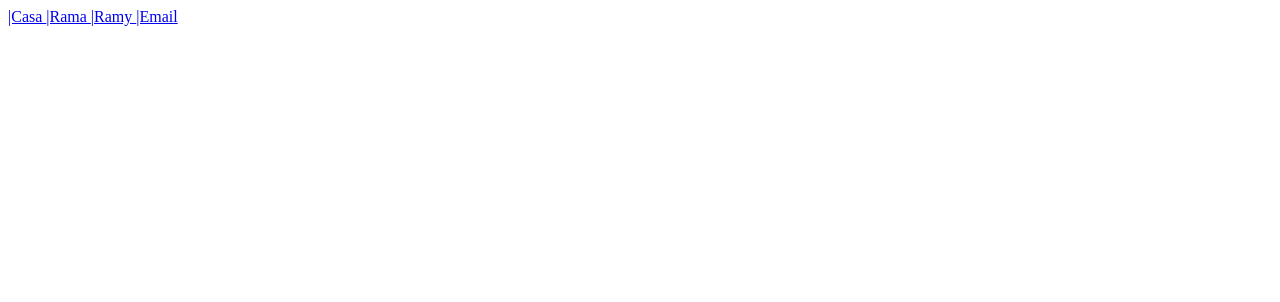
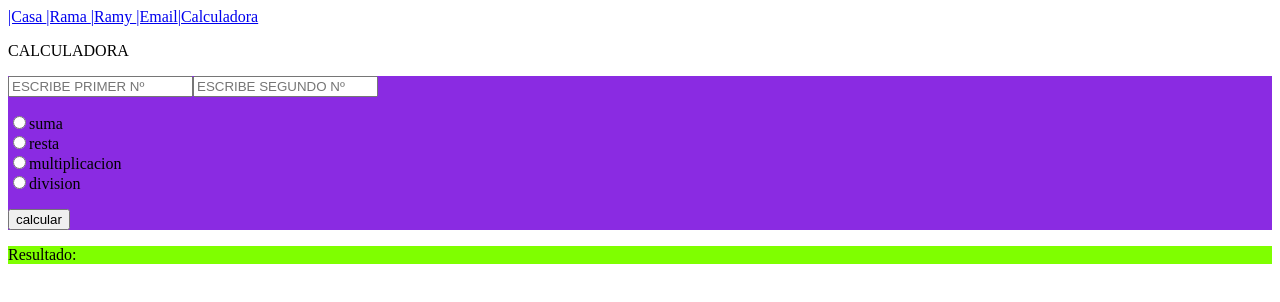
Before and after one commit to ramiro-2021/aprendiendo-angular, an Angular app: page /calculadora in a window 1280 px wide. Before the commit this address led to /. Shown: the top 302 px of the page. Built offline with nearby package versions, Linux system fonts and the light colour scheme.

Commit message:
calculadora

```diff
--- a/src/app/app.component.html
+++ b/src/app/app.component.html
@@ -5,5 +5,7 @@
     <a routerLink="/rama" routerLinkActive="active"> |Rama </a>
     <a routerLink="/rami" routerLinkActive="active"> |Ramy </a>
     <a routerLink="/email" routerLinkActive="active">|Email</a>
+    <a routerLink="/calculadora" routerLinkActive="active">|Calculadora</a>
+
 </nav>
 <router-outlet></router-outlet>
--- a/src/app/app.module.ts
+++ b/src/app/app.module.ts
@@ -10,6 +10,7 @@ import { MasFormulariosComponent } from './mas-formularios/mas-formularios.compo
 import { routes } from './app.routes';
 import { EnviarEmailComponent} from './enviar-email/enviar-email.component';
 import { HttpClientModule } from '@angular/common/http';
+import { CalculadoraComponent } from './calculadora/calculadora.component';
 
 @NgModule({
   declarations: [
@@ -17,7 +18,8 @@ import { HttpClientModule } from '@angular/common/http';
     RamiComponent,
     RamaComponent,
     MasFormulariosComponent,
-    EnviarEmailComponent
+    EnviarEmailComponent,
+    CalculadoraComponent
 
   ],
   imports: [
--- a/src/app/app.routes.ts
+++ b/src/app/app.routes.ts
@@ -3,10 +3,13 @@ import { RamaComponent } from './rama/rama.component';
 import { RamiComponent } from './rami/rami.component';
 import{Routes}from '@angular/router';
 import{EnviarEmailComponent} from './enviar-email/enviar-email.component';
+import { CalculadoraComponent } from './calculadora/calculadora.component';
 
 export const routes :Routes=[
     { path: 'casa', component:MasFormulariosComponent},
     { path: 'rama', component:RamaComponent },
     { path: 'rami', component:RamiComponent },
-    { path: 'email', component:EnviarEmailComponent }
+    { path: 'email', component:EnviarEmailComponent },
+    { path: 'calculadora', component:CalculadoraComponent }
+
 ];
--- /dev/null
+++ b/src/app/calculadora/calculadora.component.html
@@ -0,0 +1,25 @@
+<p>CALCULADORA</p>
+<div style="background-color: blueviolet;">
+    <form [formGroup]="FormularioFormGroup" (ngSubmit)="calcular (FormularioFormGroup.value)">
+        <label for="NUMERO1"></label>
+        <input formControlName="NUMERO1" type="number" name="NUMERO1" placeholder="ESCRIBE PRIMER Nº">
+        <label for="NUMERO2"></label>
+        <input formControlName="NUMERO2" type="number" name="NUMERO2" placeholder="ESCRIBE SEGUNDO Nº">
+        <p>
+            <input formControlName="operacion" type="radio" name="operacion" value="suma">suma<br />
+            <input formControlName="operacion" type="radio" name="operacion" value="resta">resta<br />
+            <input formControlName="operacion" type="radio" name="operacion" value="multiplicacion">multiplicacion<br />
+            <input formControlName="operacion" type="radio" name="operacion" value="division">division<br />
+        </p>
+
+        <p>
+            <input type="submit" value="calcular">
+        </p>
+    </form>
+</div>
+
+
+<div style="background-color: chartreuse;">
+    <p>Resultado: {{resultado}}</p>
+    <h2>{{mensajito}}</h2>
+</div>
--- /dev/null
+++ b/src/app/calculadora/calculadora.component.ts
@@ -0,0 +1,69 @@
+import { Component, OnInit } from '@angular/core';
+import { FormBuilder,FormGroup } from '@angular/forms';
+
+@Component({
+  selector: 'app-calculadora',
+  templateUrl: './calculadora.component.html',
+  styleUrls: ['./calculadora.component.css']
+})
+export class CalculadoraComponent implements OnInit {
+
+  FormularioFormGroup:FormGroup
+
+  resultado:number;
+
+  mensajito: string;
+
+  constructor(
+
+    private _builder:FormBuilder,
+
+  )  {  this.FormularioFormGroup= this._builder.group({
+
+    NUMERO1:["", ],
+
+    NUMERO2:["", ],
+
+   operacion:["", ],
+
+   resultado:[","]
+
+      })}
+
+  ngOnInit(): void {
+  }
+
+
+  calcular(JSON) {
+
+
+    if (JSON.operacion == 'suma') {
+      this.resultado = JSON.NUMERO1 + JSON.NUMERO2;
+      this.mensajito="Aca se realizo una suma!"
+    };
+    if (JSON.operacion == 'resta') {
+      this.resultado = JSON.NUMERO1 - JSON.NUMERO2;
+      this.mensajito = "Esto es una resta!"
+    };
+    if (JSON.operacion == 'multiplicacion') {
+      console.log(JSON.NUMERO1 * JSON.NUMERO2)
+      this.resultado = JSON.NUMERO1 * JSON.NUMERO2;
+      this.mensajito = "Esto es una multiplicacion!"
+    };
+
+
+
+    if (JSON.operacion == 'division' && JSON.NUMERO2 != '0') {
+      console.log(JSON.NUMERO1 / JSON.NUMERO2);
+      this.resultado = JSON.NUMERO1 / JSON.NUMERO2;
+      this.mensajito = "Esto es una division!"
+    }else if (JSON.operacion == 'division' && JSON.NUMERO2 == '0') {
+
+      console.log("NO SE PUEDE DIVIDIR POR 0");
+
+
+
+}
+  }
+
+}
--- a/src/app/enviar-email/enviar-email.component.ts
+++ b/src/app/enviar-email/enviar-email.component.ts
@@ -56,7 +56,7 @@ next: response=>  {
 error:error=> {
   console.log(error)}
 
-
+/*  */
 })}
 
 
```
Also changed, not shown: src/app/calculadora/calculadora.component.css (added), 1 other file (tests, documents, lock files or other folders).
